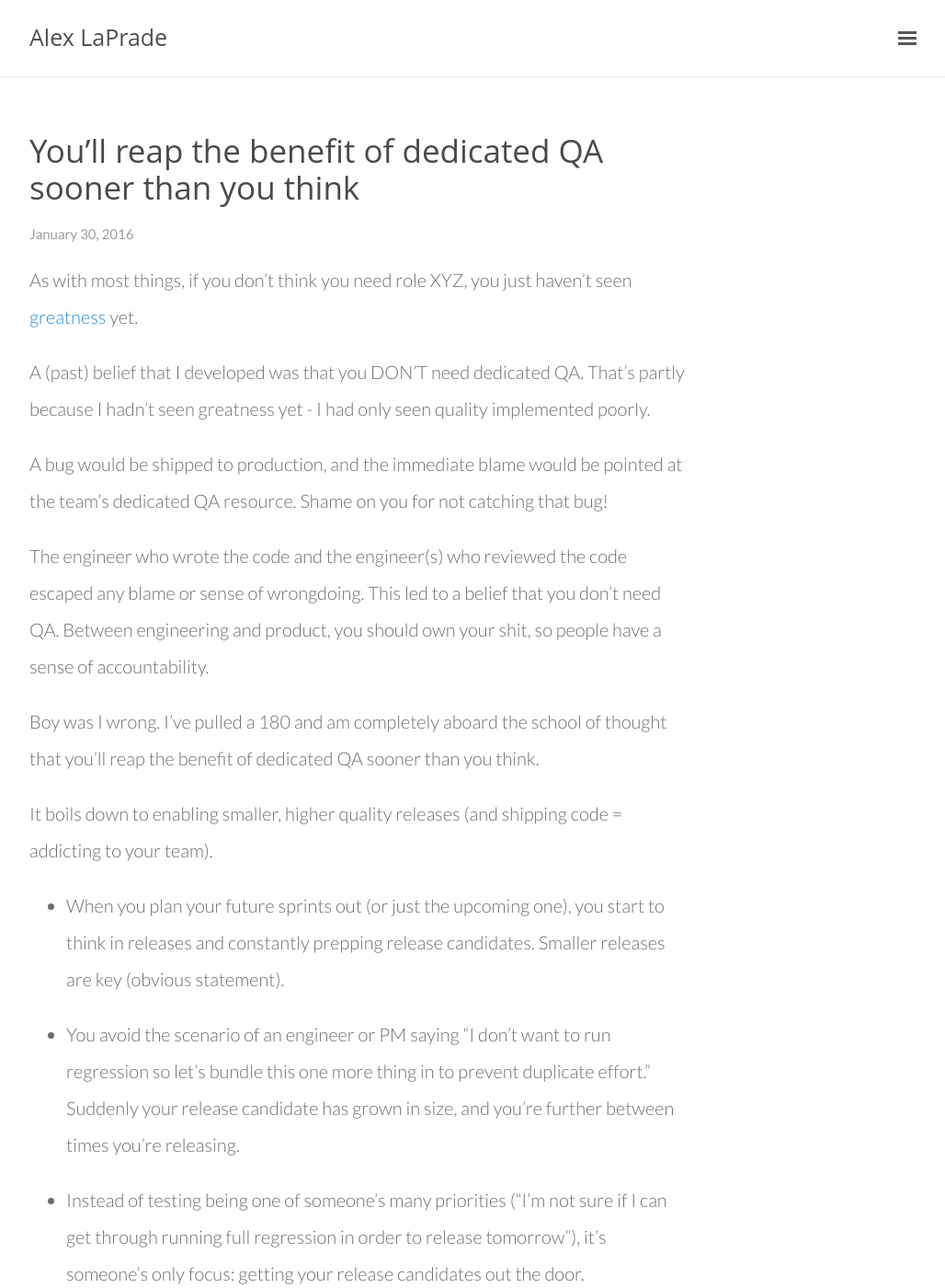
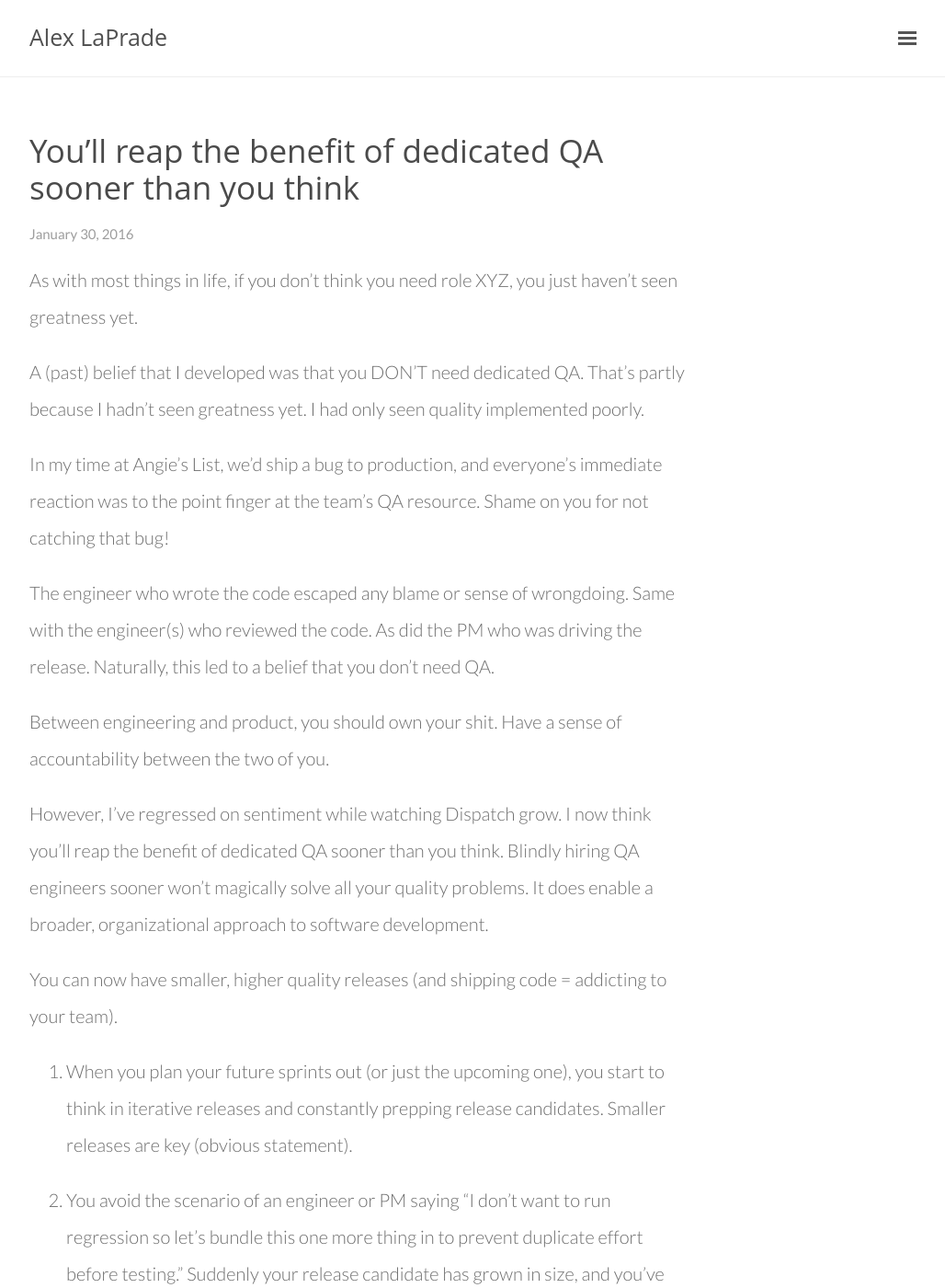
Before and after one commit to laprade/laprade.github.io, a Jekyll site: the page built from _posts/2016-01-30-dedicated-qa.md, in a window 1280 px wide and 1400 px high. Shown: the whole window at 92% size, without its empty margins (248-1276 px from the left). Built offline with Jekyll 4.4.1, drawn with Linux system fonts in a browser that asks for light colours; some of the changed text lies outside the part shown.

Commit message:
updated old post to make them better

```diff
--- a/_posts/2016-01-30-dedicated-qa.md
+++ b/_posts/2016-01-30-dedicated-qa.md
@@ -3,22 +3,26 @@ layout: post
 title: You’ll reap the benefit of dedicated QA sooner than you think
 permalink: dedicated-qa
 ---
-As with most things, if you don’t think you need role XYZ, you just haven’t seen [greatness](http://joekraus.com/if-you-dont-think-you-need-it-you-havent-seen-greatness) yet.
+As with most things in life, if you don’t think you need role XYZ, you just haven’t seen greatness yet.
 
-A (past) belief that I developed was that you DON'T need dedicated QA. That’s partly because I hadn’t seen greatness yet - I had only seen quality implemented poorly.
+A (past) belief that I developed was that you DON'T need dedicated QA. That’s partly because I hadn’t seen greatness yet. I had only seen quality implemented poorly.
 
-A bug would be shipped to production, and the immediate blame would be pointed at the team’s dedicated QA resource. Shame on you for not catching that bug!
+In my time at Angie's List, we'd ship a bug to production, and everyone's immediate reaction was to the point finger at the team’s QA resource. Shame on you for not catching that bug!
 
-The engineer who wrote the code and the engineer(s) who reviewed the code escaped any blame or sense of wrongdoing. This led to a belief that you don’t need QA. Between engineering and product, you should own your shit, so people have a sense of accountability.
+The engineer who wrote the code escaped any blame or sense of wrongdoing. Same with the engineer(s) who reviewed the code. As did the PM who was driving the release. Naturally, this led to a belief that you don’t need QA.
 
-Boy was I wrong. I’ve pulled a 180 and am completely aboard the school of thought that you’ll reap the benefit of dedicated QA sooner than you think.
+Between engineering and product, you should own your shit. Have a sense of accountability between the two of you.
 
-It boils down to enabling smaller, higher quality releases (and shipping code = addicting to your team).
+However, I've regressed on sentiment while watching Dispatch grow. I now think you’ll reap the benefit of dedicated QA sooner than you think. Blindly hiring QA engineers sooner won't magically solve all your quality problems. It does enable a broader, organizational approach to software development.
 
-- When you plan your future sprints out (or just the upcoming one), you start to think in releases and constantly prepping release candidates. Smaller releases are key (obvious statement).
+You can now have smaller, higher quality releases (and shipping code = addicting to your team).
 
-- You avoid the scenario of an engineer or PM saying "I don’t want to run regression so let’s bundle this one more thing in to prevent duplicate effort.” Suddenly your release candidate has grown in size, and you’re further between times you’re releasing.
+1. When you plan your future sprints out (or just the upcoming one), you start to think in iterative releases and constantly prepping release candidates. Smaller releases are key (obvious statement).
 
-- Instead of testing being one of someone’s many priorities ("I’m not sure if I can get through running full regression in order to release tomorrow"), it’s someone's only focus: getting your release candidates out the door.
+2. You avoid the scenario of an engineer or PM saying "I don’t want to run regression so let’s bundle this one more thing in to prevent duplicate effort before testing.” Suddenly your release candidate has grown in size, and you’ve gone further between releases.
+
+3. Instead of testing being one of someone’s many priorities ("I’m not sure if I can get through running full regression in order to release tomorrow"), it’s someone's only focus.  Getting your release candidates out the door - measured by reducing the time between a release candidate going onto staging and it either being green lit or rejected.
+
+Every day code is sitting in an release candidate branch, it grows stale when it could be helping make our users’ lives better
 
 All of the above have led to us shipping code faster that’s also higher quality.
--- /dev/null
+++ b/_posts/2016-08-30-qa-metrics.md
@@ -0,0 +1,37 @@
+---
+layout: post
+title: (DRAFT) QA Metrics
+permalink: qa-metrics
+---
+
+_Apps have betas, so why can't blog posts have "draft" status while they are WIP?_
+
+The outcome we all want is to **rapidly ship working software**: something everyone at Dispatch is tired of me always saying every day.
+
+Where does the ownership of each part of that statement lie between the Product / Engineering / QA teams?
+
+![Rapidly ship working software](/images/rapidly-ship-working-software.png)
+
+**Rapidly**: Co-owned by everyone.
+
+* *Product*: Choose a good scope that is iterative/incremental and follows the (cliche) build-measure-learn loop espoused by lean startup.
+* *Engineering*: Scream if you see a better solution, don’t rabbit hole, don’t let PR’s sit open/unreviewed for a long time, etc.
+* *QA*: Don’t let tickets or release candidates get stale sitting in an branch when it could be in a user’s hands making their lives better.
+
+**Ship**: Owned by product as part of the “release” process. Done isn't done until it is in a user’s hands.
+
+**Working**: Owned by QA (with some supplemental help from engineering). We want confidence the code works as expected = between a combination of manual tests and automated tests.
+
+**Software**: The thing produced by our engineers (and the most important part of any of this).
+
+## So what are the metric(s) that matter for QA to help us achieve the goal we all want?
+
+It's not the number of tickets created, bugs found, time spent testing or test cases executed. It's  things that directly contribute to the outcome we all want - rapidly shipping working software.
+
+> If you ask anyone at a well-run organization what the company’s top goals are, not only can they tell you what they are, but they can tell you exactly how their own work feeds into them. - [Keith Rabois](http://techcrunch.com/2016/05/12/lattice-be-productive/)
+
+1. **Bugs in production that require a hot fix**. There are always going to be bugs. As long as [a] we know where the bodies are buried ahead of time and [b] don’t introduce bugs that require hot fixes (since we don’t currently have a good sev1, sev2, sev3, etc. definition). Desired outcome: confidence in what we are ship being "high quality"
+
+2. **Time from when a release candidate is in a staging environment to when it has been fully tested**. Note: not time until green lit - just fully tested. Desired outcome: every day code is sitting in a release candidate branch, it grows stale when it could be helping make our users’ lives better. Let's deploy it or fix it. Don't let it just sit there.
+
+3. **Time from when a ticket is merged into a dev environment to when the ticket is accepted or re-opened**. Desired outcome: context switching is tough for an engineer. We should strive to accept or re-open the ticket when the work is as fresh as possible in the engineer’s head.
```
Also changed, not shown: 2016-08-30-qa-metrics.md (deleted, +0 -38 lines), index copy.html (deleted, +0 -34 lines), index.html (+5 -8 lines).
